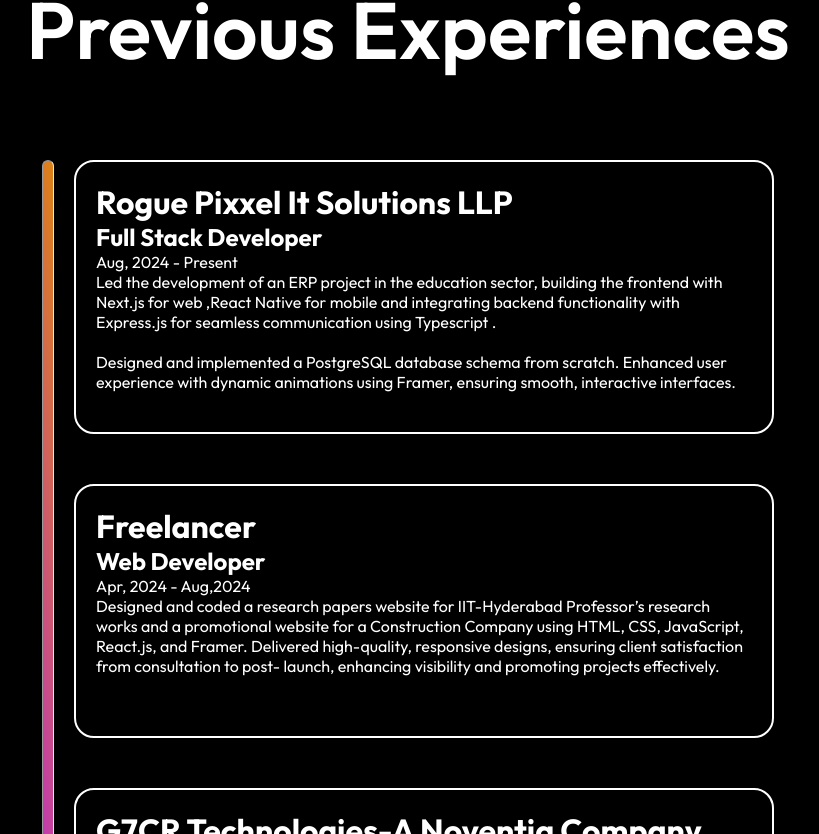
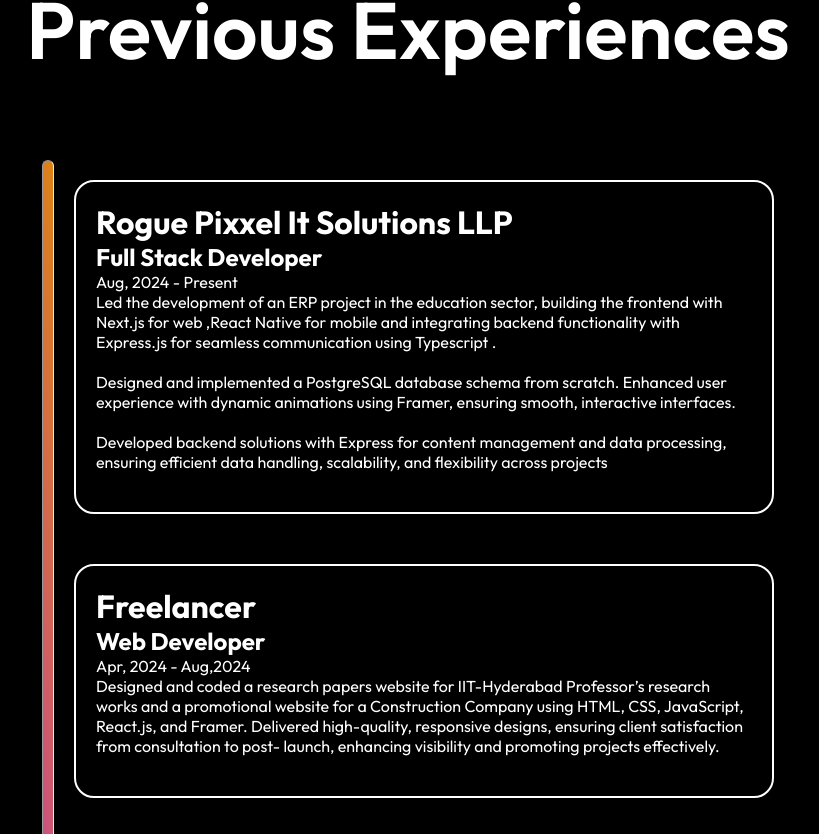
Before and after one commit to Aadarsh032/Aadarsh-Portfolio, a React (Vite) app: page / in a window 1280 px wide. Shown: the part 2246-3080 px from the top of the page, without its empty margins (232-1051 px from the left). Built offline with nearby package versions, Linux system fonts and the light colour scheme.

Commit message:
Commit Latest

```diff
--- a/src/Components/Experiences/Experiences.css
+++ b/src/Components/Experiences/Experiences.css
@@ -11,30 +11,27 @@
     font-weight: 600;
 }
 .experiences hr{
-    height: 1000px;
+    height: inherit;
     background: linear-gradient(264deg,#DF8908 -5.09%, #B415FF 106.28%);
     width: 10px;
     border-radius: 20px;
     margin-right: 20px;
 }
+.experiences-container-line{
+   height:fit-content;
+}
 .experiences-container{
 
     display: flex;
     flex-direction: row;
-    /* margin-top: 70px; */
+
 }
 .experiences-container-content{
+    padding-top: 20px;
     width: 700px;
 
 }
-/* .experiences-readmore{
-    display: flex;
-    gap: 10px;
-    border: 2px solid white;
-    width: max-content;
-    padding: 10px;
-    border-radius: 30px;
-} */
+
 .experiences-format{
     margin-bottom: 50px;
     display: flex;
--- a/src/Components/Experiences/Experiences.jsx
+++ b/src/Components/Experiences/Experiences.jsx
@@ -22,11 +22,16 @@
                  <h1>{experience.company_name}</h1>
                  <h2>{experience.designation}</h2>
                  <p>{experience.date}</p>
-                 <p>{experience.achievement1}</p>
-                 <br />
-                 <p>{experience.achievement2}</p>
-                 <br />
-                 <p>{experience.achievement3}</p>
+                 {
+                    experience.experience.map((achievements)=>{
+                      return(
+                        <>
+                        <p>{achievements}</p>
+                        <br/>
+                        </>
+                      )
+                    })
+                 }
             </div>)
           })}
           </div>
--- a/src/assets/experiences_data.js
+++ b/src/assets/experiences_data.js
@@ -1,33 +1,41 @@
 const experiences_data = [
-     {
-        company_name:"Rogue Pixxel It Solutions LLP",
-        designation:"Full Stack Developer",
-        date:"Aug, 2024 - Present",
-        achievement1:"Led the development of an ERP project in the education sector, building the frontend with Next.js for web ,React Native for mobile and integrating backend functionality with Express.js for seamless communication using Typescript .",
-        achievement2:"Designed and implemented a PostgreSQL database schema from scratch. Enhanced user experience with dynamic animations using Framer, ensuring smooth, interactive interfaces.",
-        achievements3:"Developed backend solutions with Express for content management and data processing, ensuring efficient data handling, scalability, and flexibility across projects"
-    },
-     {
-        company_name:"Freelancer",
-        designation:"Web Developer",
-        date:"Apr, 2024 - Aug,2024",
-        achievement1:"Designed and coded a research papers website for IIT-Hyderabad Professor’s research works and a promotional website for a Construction Company using HTML, CSS, JavaScript, React.js, and Framer. Delivered high-quality, responsive designs, ensuring client satisfaction from consultation to post- launch, enhancing visibility and promoting projects effectively."
+    {
+        company_name: "Rogue Pixxel It Solutions LLP",
+        designation: "Full Stack Developer",
+        date: "Aug, 2024 - Present",
+        experience: [
+            "Led the development of an ERP project in the education sector, building the frontend with Next.js for web ,React Native for mobile and integrating backend functionality with Express.js for seamless communication using Typescript .",
+            "Designed and implemented a PostgreSQL database schema from scratch. Enhanced user experience with dynamic animations using Framer, ensuring smooth, interactive interfaces.",
+            "Developed backend solutions with Express for content management and data processing, ensuring efficient data handling, scalability, and flexibility across projects",
+        ]
     },
     {
-        company_name:"G7CR Technologies-A Noventiq Company",
-        designation:"Cloud Engineer",
-        date:"May, 2023 - Mar, 2024",
-        achievement1:"Led complete migration for mid-sized enterprises, assessing infrastructure, producing detailed reports, and crafting tailored Azure transition roadmap. Ensured seamless journey, enhancing workload efficiency with innovative solutions. Achieved great milestones in delivering a robust Azure environment, empowering scalability in cloud. ",
-        achievement2:"Automated disaster recovery for a Fortune 500 corporation with sophisticated PowerShell scripts, enabling seamless failover to the dedicated recovery site. Reduced downtime, enhanced operations, preserving critical business functions during outages.",
-        achievement3:"Effectively crafted and implemented a React. js-powered dashboard for a web application from scratch, enabling performance assessment of employees for an SMB Company."
+        company_name: "Freelancer",
+        designation: "Web Developer",
+        date: "Apr, 2024 - Aug,2024",
+        experience: [
+            "Designed and coded a research papers website for IIT-Hyderabad Professor’s research works and a promotional website for a Construction Company using HTML, CSS, JavaScript, React.js, and Framer. Delivered high-quality, responsive designs, ensuring client satisfaction from consultation to post- launch, enhancing visibility and promoting projects effectively."
+        ]
     },
     {
-        company_name:"SKILLVERTEX",
-        designation:"Business Development Associate",
-        date:"Jun, 2022 - Aug, 2022",
-        achievement1:"Cultivated relationships with potential clients through proactive cold calling and impactful meetings with renowned professors.",
-        achievement2:"Secured crucial deals by leveraging these connections and demonstrating the value of our offerings.",
-        achievement3:"Established a solid foundation for future collaborations, enhancing our business growth and reputation."
+        company_name: "G7CR Technologies-A Noventiq Company",
+        designation: "Cloud Engineer",
+        date: "May, 2023 - Mar, 2024",
+        experience: [
+            "Led complete migration for mid-sized enterprises, assessing infrastructure, producing detailed reports, and crafting tailored Azure transition roadmap. Ensured seamless journey, enhancing workload efficiency with innovative solutions. Achieved great milestones in delivering a robust Azure environment, empowering scalability in cloud. ",
+            "Automated disaster recovery for a Fortune 500 corporation with sophisticated PowerShell scripts, enabling seamless failover to the dedicated recovery site. Reduced downtime, enhanced operations, preserving critical business functions during outages.",
+            "Effectively crafted and implemented a React. js-powered dashboard for a web application from scratch, enabling performance assessment of employees for an SMB Company."
+        ]
+    },
+    {
+        company_name: "SKILLVERTEX",
+        designation: "Business Development Associate",
+        date: "Jun, 2022 - Aug, 2022",
+        experience: [
+            "Cultivated relationships with potential clients through proactive cold calling and impactful meetings with renowned professors.",
+            "Secured crucial deals by leveraging these connections and demonstrating the value of our offerings.",
+            "Established a solid foundation for future collaborations, enhancing our business growth and reputation."
+        ]
     }
 ]
 
```
